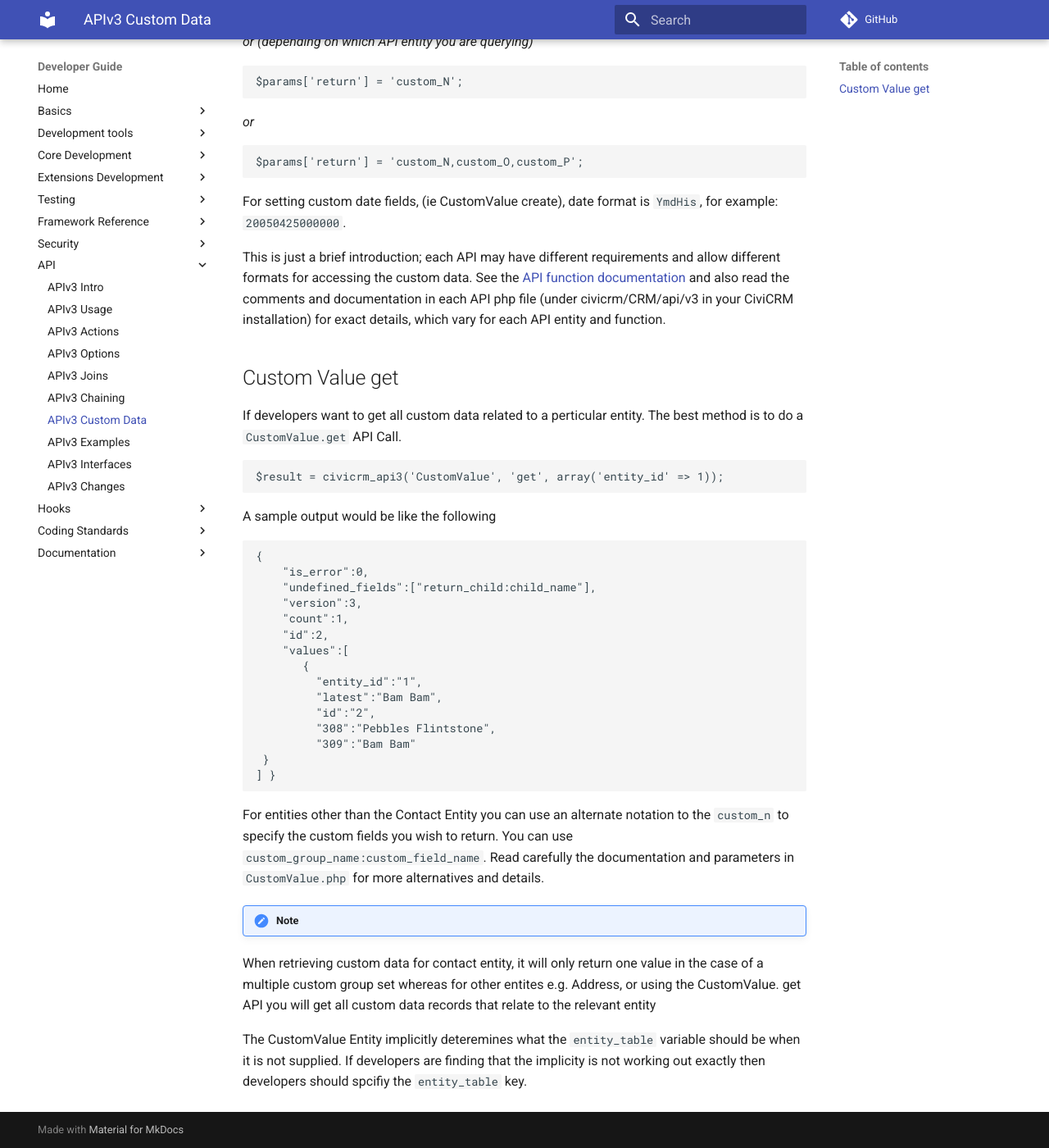
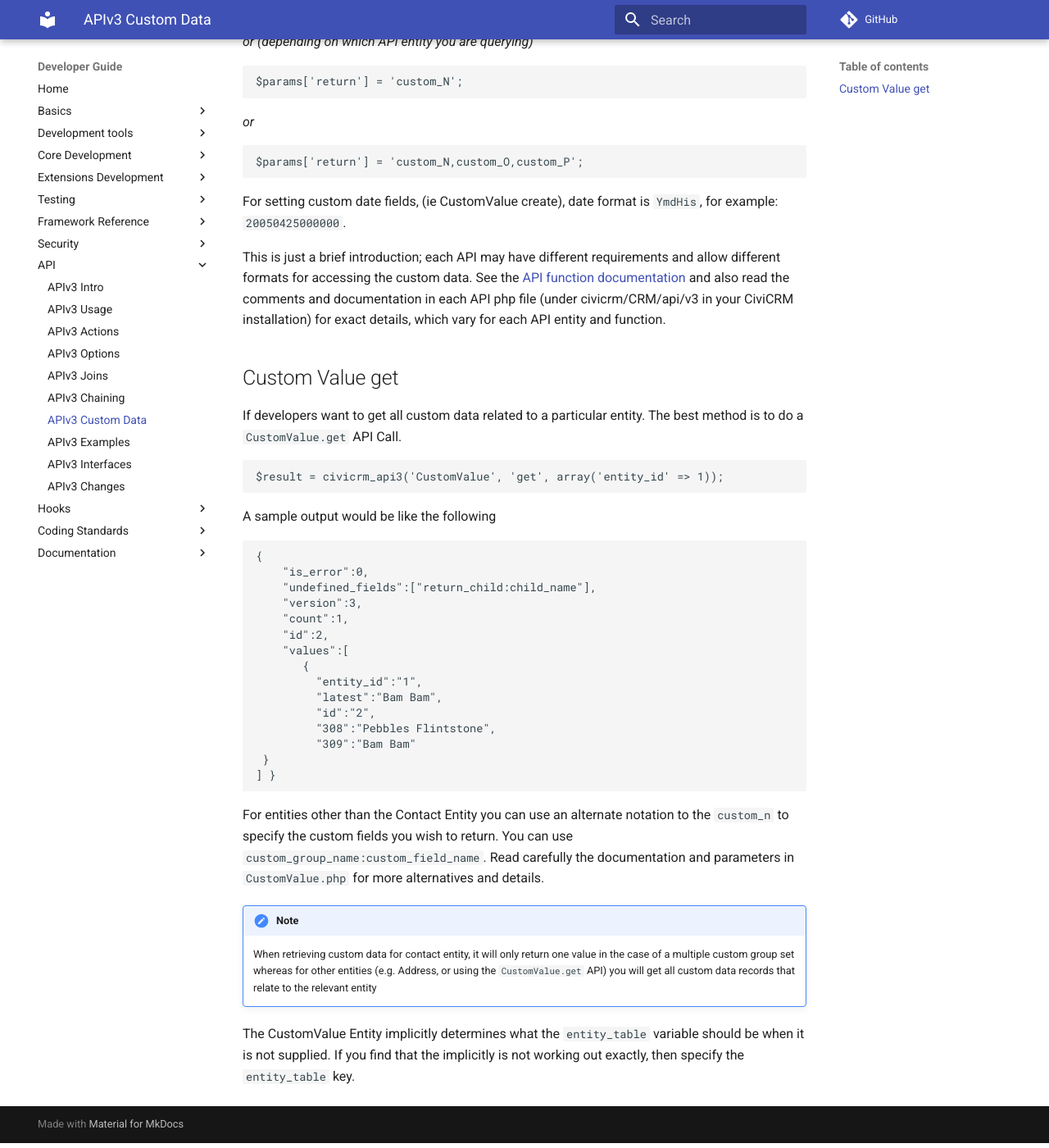
Before and after one commit to civicrm/civicrm-dev-docs, an MkDocs documentation site: the page built from docs/api/custom-data.md, in a window 1280 px wide and 1400 px high, scrolled down 455 px. Shown: the whole window at 82% size. Built offline with MkDocs 1.6.1 and Material for MkDocs 9.7.7, drawn with Linux system fonts in a browser that asks for light colours; comment, search, counter and statistics services are not loaded; old or Windows-style settings are respelled for this version of MkDocs.

Commit message:
Improve markdown and spelling

````diff
--- a/docs/api/custom-data.md
+++ b/docs/api/custom-data.md
@@ -15,11 +15,13 @@
 ```
 
 *or (depending on which API entity you are querying)*
+
 ```php
 $params['return'] = 'custom_N';
 ```
 
 *or*
+
 ```php
 $params['return'] = 'custom_N,custom_O,custom_P';
 ```
@@ -31,12 +33,14 @@
 
 ## Custom Value get
 
-If developers want to get all custom data related to a perticular entity. The best method is to do a `CustomValue.get` API Call.
+If developers want to get all custom data related to a particular entity. The best method is to do a `CustomValue.get` API Call.
 
 ```php
 $result = civicrm_api3('CustomValue', 'get', array('entity_id' => 1));
 ```
+
 A sample output would be like the following
+
 ```php
 {
 	"is_error":0,
@@ -57,7 +61,7 @@
 
 For entities other than the Contact Entity you can use an alternate notation to the `custom_n` to specify the custom fields you wish to return. You can use `custom_group_name:custom_field_name`. Read carefully the documentation and parameters in `CustomValue.php` for more alternatives and details.
 
-!!!note
-When retrieving custom data for contact entity, it will only return one value in the case of a multiple custom group set whereas for other entites e.g. Address, or using the CustomValue. get API you will get all custom data records that relate to the relevant entity
+!!! note
+    When retrieving custom data for contact entity, it will only return one value in the case of a multiple custom group set whereas for other entities (e.g. Address, or using the `CustomValue.get` API) you will get all custom data records that relate to the relevant entity
 
-The CustomValue Entity implicitly deteremines what the `entity_table` variable should be when it is not supplied. If developers are finding that the implicity is not working out exactly then developers should spcifiy the `entity_table` key.
+The CustomValue Entity implicitly determines what the `entity_table` variable should be when it is not supplied. If you find that the implicitly is not working out exactly, then specify the `entity_table` key.
````
Also changed, not shown: docs/api/options.md (+1 -1 lines).
